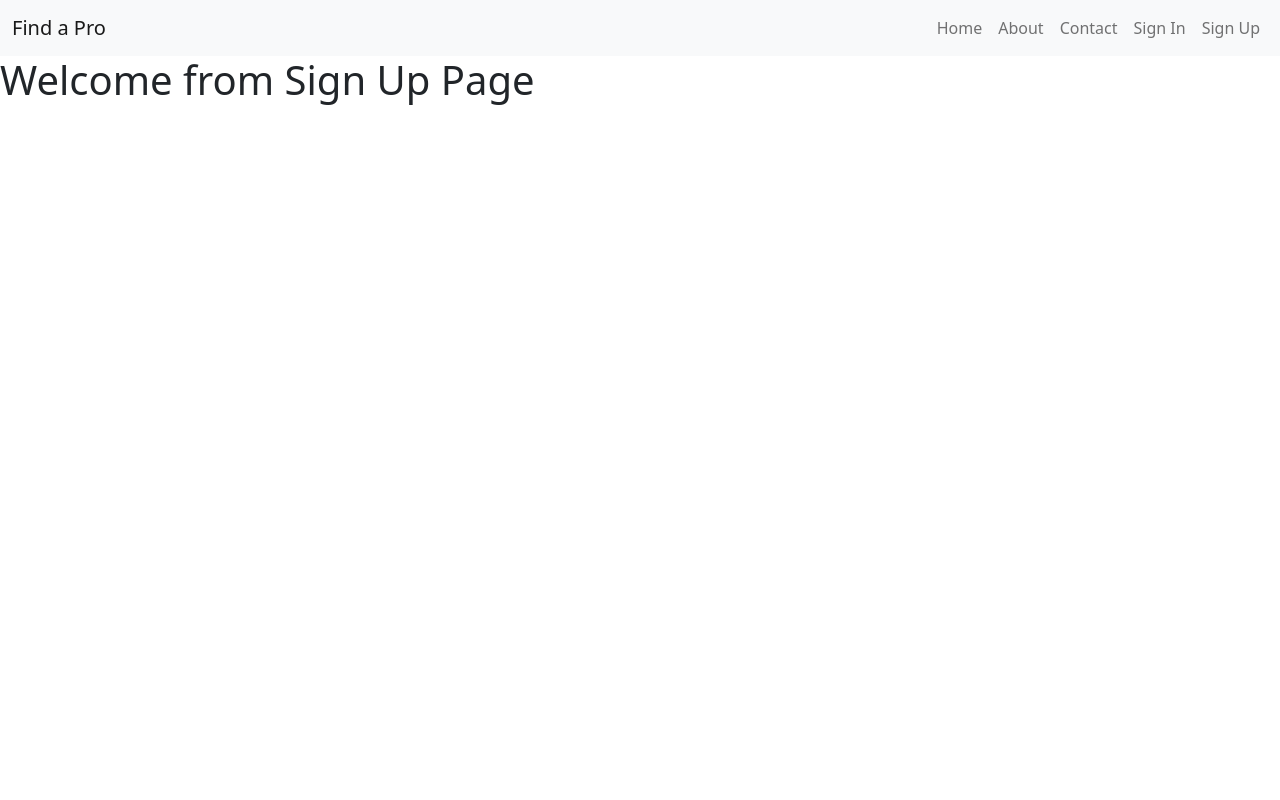
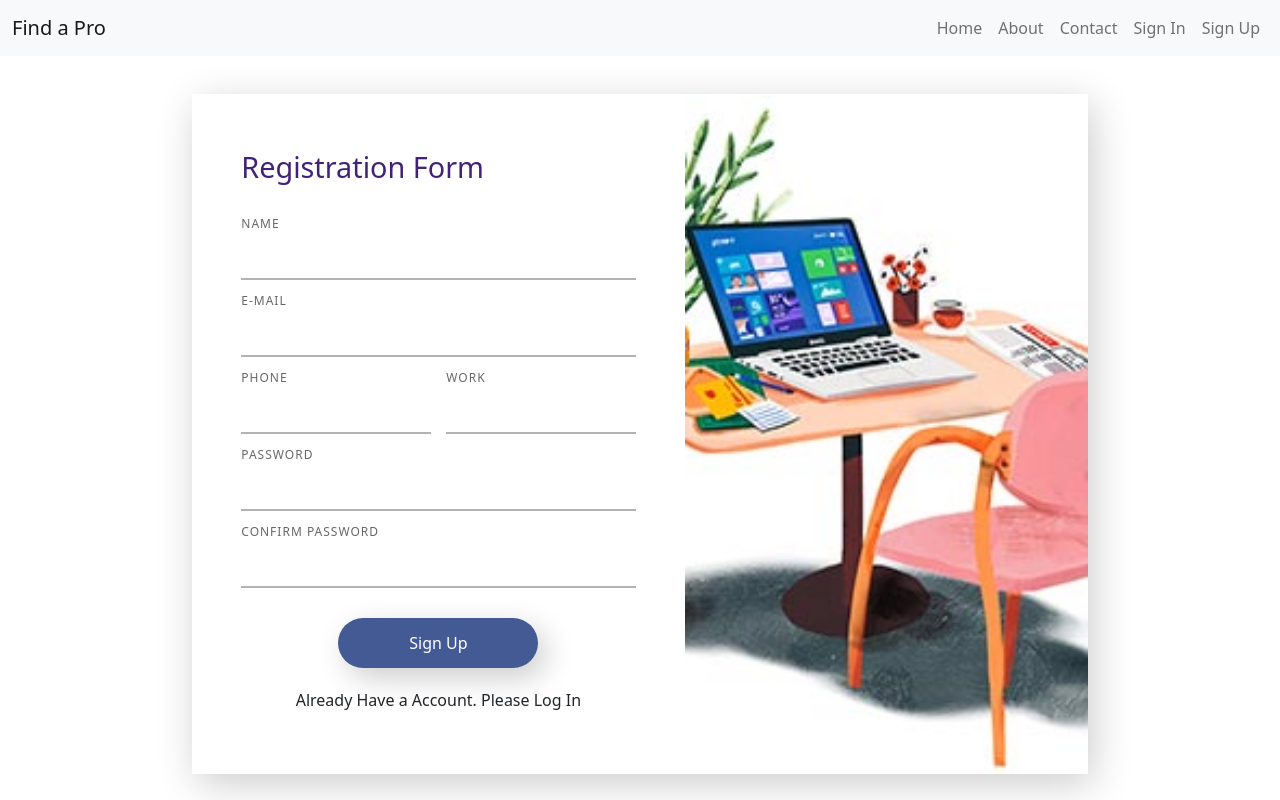
Before and after one commit to souemon16/be-a-pro, a React (Create React App) app in the folder client/: page /sign-up in a window 1280 px wide. Built offline with nearby package versions, Linux system fonts and the light colour scheme.

Commit message:
sign in and sign up client side created

```diff
--- /dev/null
+++ b/client/src/Components/SignIn/SignIn.css
@@ -0,0 +1,42 @@
+.signin-container{
+    width: 70%;
+    position: absolute;
+    left: 50%;
+    top: 50%;
+    transform: translate(-50%, -50%);
+    height: 80vh;
+    /* background-color: #f8f9fb; */
+    display: flex;
+    flex-direction: row-reverse;
+    box-shadow: 5px 10px 38px rgba(0,0,0,0.2);
+    z-index: -10000000000;
+    margin-top: 10px;
+}
+.signin-form{
+    display: flex;
+    justify-content: center;
+    align-items: center;
+    flex-direction: column;
+    width: 55%;
+}
+.signup-para{
+    padding-top: 40px;
+}
+
+/* Responsive  */
+@media(max-width: 768px){
+    .signin-container{
+        width: 100%;
+        position: static;
+        transform: translate(0,0);
+    }
+    .image{
+        display: none;
+    }
+    .signin-form{
+        width: 100%;
+    }
+    .signin-container{
+        height: 100vh;
+    }
+}
--- a/client/src/Components/SignIn/SignIn.jsx
+++ b/client/src/Components/SignIn/SignIn.jsx
@@ -1,10 +1,34 @@
 import React from 'react'
+import './SignIn.css';
+import signInImage from '../../Resources/Images/signin-image.jpg';
 
 const SignIn = () => {
     return (
-        <div>
-        <h1>Welcome from Sign in Page</h1>
-        </div>
+        <React.Fragment>
+            <div className="signin-container">
+            <div className="signin-form">
+              <div className="heading">
+                <h1>Login Form</h1>
+              </div>
+              <div className="wrap2">
+                <label htmlFor="email">E-mail</label>
+                <input type="email" name="email" id="email" />
+                <span className="focus-input"></span>
+              </div>
+              <div className="wrap2">
+                <label htmlFor="password">Password</label>
+                <input type="password" name="password" id="password" />
+                <span className="focus-input"></span>
+              </div>
+              <button className="sign-btn" type="submit">Sign In</button>
+              <p className="signup-para">Don't Have a Account. Please Sign Up</p>
+            </div>
+            <div className="image">
+                <img src={signInImage} alt="SignIn Image" className="img" />
+                {/* <p className="login-para2">Don't Have a Account. Please Sign Up</p> */}
+              </div>
+          </div>
+        </React.Fragment>
     )
 }
 
--- /dev/null
+++ b/client/src/Components/SignUp/SignUp.css
@@ -0,0 +1,166 @@
+@import url('https://fonts.googleapis.com/css2?family=Montserrat:wght@400;600&display=swap');
+input{
+    outline: none;
+    border: none;
+}
+.heading{
+    width: 80%;
+}
+.heading h1{
+    font-size: 1.8rem;
+    font-weight: 400;
+    color: #412277;
+    padding: 10px 0;
+}
+.signup-container{
+    width: 70%;
+    position: absolute;
+    left: 50%;
+    top: 53%;
+    transform: translate(-50%, -50%);
+    height: 85vh;
+    /* background-color: #f8f9fb; */
+    display: flex;
+    box-shadow: 5px 10px 38px rgba(0,0,0,0.2);
+    z-index: -10000000000;
+    margin-top: 10px;
+}
+.signup-form{
+    display: flex;
+    justify-content: center;
+    align-items: center;
+    flex-direction: column;
+    width: 55%;
+}
+.image{
+    width: 45%;
+    position: relative;
+}
+.img{
+    width: 100%;
+    height: 100%;
+    object-fit: cover;
+}
+.wrap2{
+    width: 80%;
+    position: relative;
+    border-bottom: 2px solid #b2b2b2;
+}
+.wrap{
+    display: flex;
+    width: 80%;
+    justify-content: center;
+}
+.f1{
+    border-bottom: 2px solid #b2b2b2;
+    width: 40%;
+    position: relative;
+}
+label{
+    font-size: 12px;
+    color: #676768;
+    line-height: 1;
+    text-transform: uppercase;
+    letter-spacing: 1px;
+    display: flex;
+    align-items: center;
+    width: 60%;
+    min-height: 15px;
+    border-bottom: none;
+    padding: 15px 0px;
+    margin-bottom: 5px;
+    padding-bottom: 2px;
+}
+input{
+    display: block;
+    width: 100%;
+    font-size: 14px;
+    background: transparent;
+    color: #0f0f0f;
+    font-weight: 500;
+    padding: 10px 0px;
+    font-family: 'Montserrat', sans-serif;
+}
+.sign-btn{
+    margin-top:30px;
+    width: 200px;
+    height: 50px;
+    border-radius: 40px;
+    outline: none;
+    font-weight: 500;
+    font-size: 1rem;
+    border: none;
+    background-color: #445a94;
+    color: #fff;
+    box-shadow: 8px 10px 30px rgba(0,0,0,0.2);
+    transition: 0.4s;
+}
+.sign-btn:hover{
+    background: #4b2888;
+    color: #fff;
+}
+.focus-input{
+    position: absolute;
+    display: block;
+    width: 100%;
+    height: 100%;
+    top: 0;
+    left: 0;
+    pointer-events: none;
+}
+.focus-input::before{
+    content: "";
+    display: block;
+    position: absolute;
+    bottom: -1px;
+    left: 0;
+    width: 0;
+    height: 2px;
+    transition: all 0.6s;
+    background: #412277;
+}
+input:focus + .focus-input::before{
+    width: 100%;
+}
+.has-val.input + .focus-input::before{
+    width: 100%;
+}
+input[type="number"]{
+    overflow: hidden;
+}
+.login-para{
+    margin-top: 20px ;
+}
+.wrap{
+    display: flex;
+    justify-content: center;
+}
+.f1{
+    width: 48%;
+    position: relative;
+}
+.f2{
+    margin-left: auto;
+    width: 48%;
+    position: relative;
+}
+/* Responsive  */
+@media(max-width: 768px){
+    .signup-container{
+        width: 100%;
+        position: static;
+        transform: translate(0,0);
+    }
+    .image{
+        display: none;
+    }
+    .signup-form{
+        width: 100%;
+    }
+    .signup-container{
+        height: 100vh;
+    }
+    .login-para{
+        display: block;
+    }
+}
--- a/client/src/Components/SignUp/SignUp.jsx
+++ b/client/src/Components/SignUp/SignUp.jsx
@@ -1,11 +1,62 @@
-import React from 'react'
+import React from "react";
+import "./SignUp.css";
+import signUpImage from "../../Resources/Images/signup-image.jpg";
 
 const SignUp = () => {
-    return (
-        <div>
-        <h1>Welcome from Sign Up Page</h1>
+  return (
+    <React.Fragment>
+      <div className="signup-container">
+        <div className="signup-form">
+          <div className="heading">
+            <h1>Registration Form</h1>
+          </div>
+          <div className="wrap2">
+            <label htmlFor="name">Name</label>
+            <input type="text" name="name" id="name" />
+            <span className="focus-input"></span>
+          </div>
+          <div className="wrap2">
+            <label htmlFor="email">E-mail</label>
+            <input type="email" name="email" id="email" />
+            <span className="focus-input"></span>
+          </div>
+          <div className="wrap">
+            <div className="wrap2 f1">
+              <label htmlFor="phone">Phone</label>
+              <input type="number" name="phone" id="phone" />
+              <span className="focus-input"></span>
+            </div>
+            <div className="wrap2 f2">
+              <label htmlFor="work">Work</label>
+              <input type="text" name="work" id="work" />
+              <span className="focus-input"></span>
+            </div>
+          </div>
+          <div className="wrap2">
+            <label htmlFor="password">Password</label>
+            <input type="password" name="password" id="password" />
+            <span className="focus-input"></span>
+          </div>
+          <div className="wrap2">
+            <label htmlFor="confirmpassword">Confirm Password</label>
+            <input
+              type="password"
+              name="Confirm Password"
+              id="confirmpassword"
+            />
+            <span className="focus-input"></span>
+          </div>
+          <button className="sign-btn" type="submit">
+            Sign Up
+          </button>
+          <p className="login-para">Already Have a Account. Please Log In</p>
         </div>
-    )
-}
+        <div className="image">
+          <img src={signUpImage} alt="SignUp Image" className="img" />
+        </div>
+      </div>
+    </React.Fragment>
+  );
+};
 
-export default SignUp
+export default SignUp;
```
Also changed, not shown: client/src/Components/Navbar/Navbar.jsx (+35 -14 lines), client/src/Resources/Images/signin-image.jpg (added), client/src/Resources/Images/signup-image.jpg (added).
